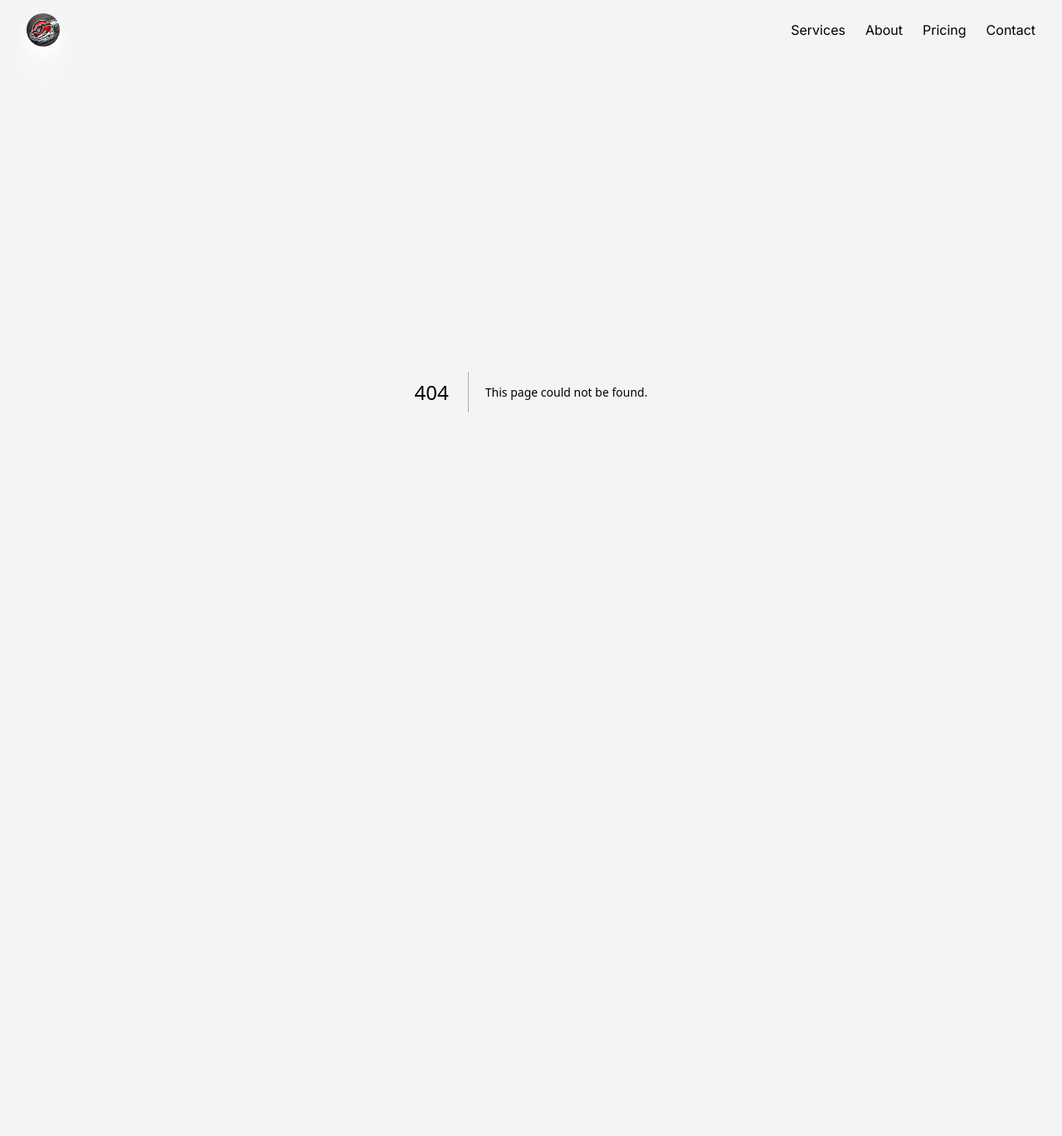
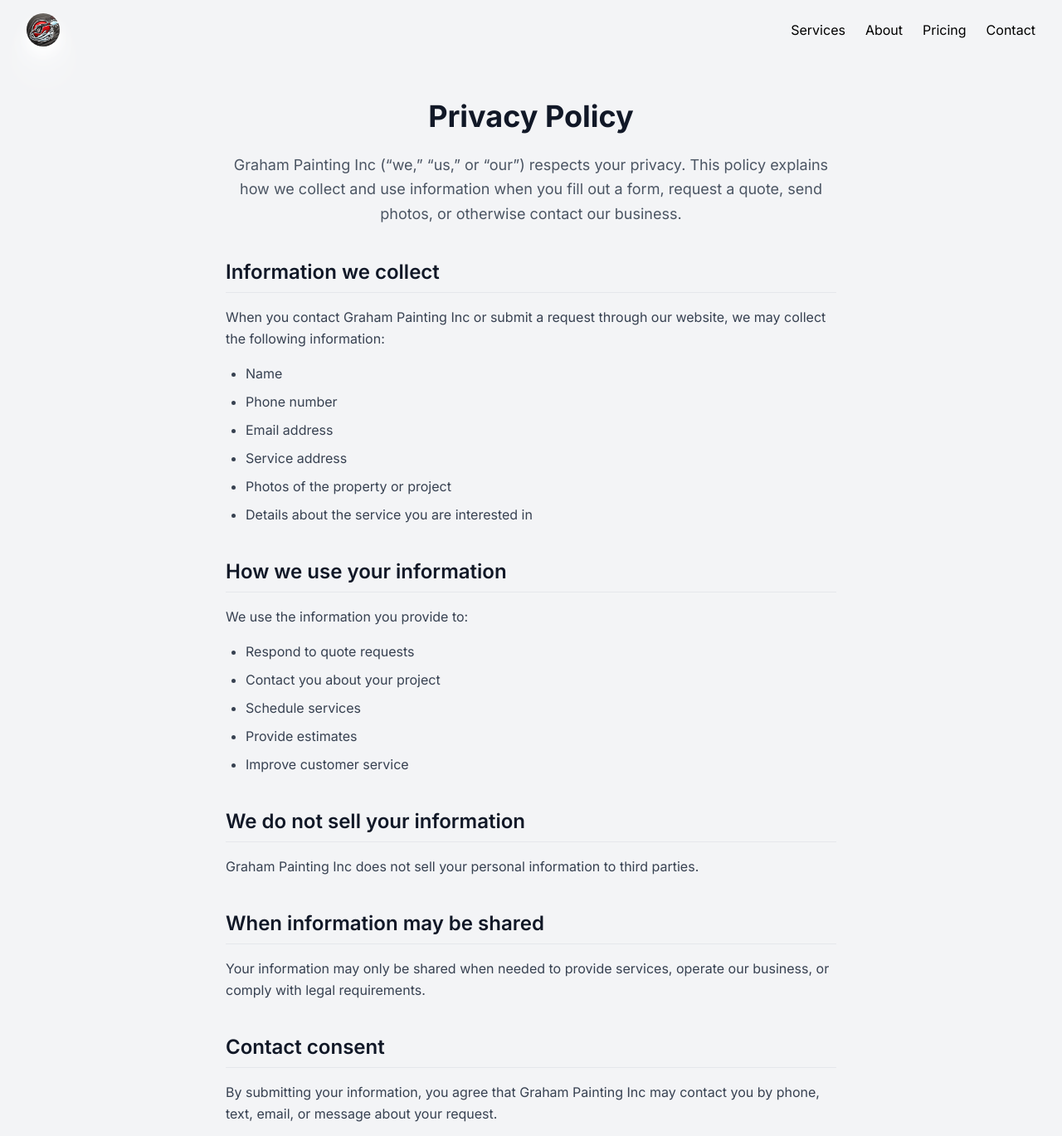
Before and after one commit to jaredvgraham/graham-power-washing, a Next.js app: page /privacy-policy in a window 1280 px wide. Before the commit this address had no page. Shown: the top 1369 px of the page at 83% size. Before the commit the page ends 872 px from the top, so only its background shows below. Built offline with nearby package versions, Linux system fonts and the light colour scheme.

Commit message:
privacy p

```diff
--- /dev/null
+++ b/src/app/privacy-policy/page.tsx
@@ -0,0 +1,168 @@
+import type { Metadata } from "next";
+import Link from "next/link";
+import { clientData } from "@/../config";
+
+function formatPhoneDisplay(digits: string) {
+  const d = digits.replace(/\D/g, "");
+  if (d.length === 10) {
+    return `(${d.slice(0, 3)}) ${d.slice(3, 6)}-${d.slice(6)}`;
+  }
+  return digits;
+}
+
+const phoneDisplay = formatPhoneDisplay(clientData.phone);
+const phoneHref = `tel:+1${clientData.phone.replace(/\D/g, "")}`;
+
+export const metadata: Metadata = {
+  title: "Privacy Policy | Graham Painting Inc",
+  description:
+    "Privacy Policy for Graham Painting Inc. Learn how we collect, use, and protect your information when you request a quote or contact us.",
+  alternates: {
+    canonical: "https://www.grahampowerwashing.com/privacy-policy",
+  },
+};
+
+export default function PrivacyPolicyPage() {
+  return (
+    <main className="mx-auto max-w-3xl px-4 py-12">
+      <h1 className="mb-6 text-center text-4xl font-bold text-gray-900">
+        Privacy Policy
+      </h1>
+      <p className="mb-10 text-center text-lg leading-relaxed text-gray-600">
+        Graham Painting Inc (&ldquo;we,&rdquo; &ldquo;us,&rdquo; or
+        &ldquo;our&rdquo;) respects your privacy. This policy explains how we
+        collect and use information when you fill out a form, request a quote,
+        send photos, or otherwise contact our business.
+      </p>
+
+      <div className="space-y-10 text-gray-700">
+        <section aria-labelledby="information-we-collect">
+          <h2
+            id="information-we-collect"
+            className="mb-4 border-b border-gray-200 pb-2 text-2xl font-semibold text-gray-900"
+          >
+            Information we collect
+          </h2>
+          <p className="mb-4 leading-relaxed">
+            When you contact Graham Painting Inc or submit a request through our
+            website, we may collect the following information:
+          </p>
+          <ul className="list-disc space-y-2 pl-6 leading-relaxed">
+            <li>Name</li>
+            <li>Phone number</li>
+            <li>Email address</li>
+            <li>Service address</li>
+            <li>Photos of the property or project</li>
+            <li>Details about the service you are interested in</li>
+          </ul>
+        </section>
+
+        <section aria-labelledby="how-we-use-information">
+          <h2
+            id="how-we-use-information"
+            className="mb-4 border-b border-gray-200 pb-2 text-2xl font-semibold text-gray-900"
+          >
+            How we use your information
+          </h2>
+          <p className="mb-4 leading-relaxed">
+            We use the information you provide to:
+          </p>
+          <ul className="list-disc space-y-2 pl-6 leading-relaxed">
+            <li>Respond to quote requests</li>
+            <li>Contact you about your project</li>
+            <li>Schedule services</li>
+            <li>Provide estimates</li>
+            <li>Improve customer service</li>
+          </ul>
+        </section>
+
+        <section aria-labelledby="we-do-not-sell">
+          <h2
+            id="we-do-not-sell"
+            className="mb-4 border-b border-gray-200 pb-2 text-2xl font-semibold text-gray-900"
+          >
+            We do not sell your information
+          </h2>
+          <p className="leading-relaxed">
+            Graham Painting Inc does not sell your personal information to third
+            parties.
+          </p>
+        </section>
+
+        <section aria-labelledby="information-sharing">
+          <h2
+            id="information-sharing"
+            className="mb-4 border-b border-gray-200 pb-2 text-2xl font-semibold text-gray-900"
+          >
+            When information may be shared
+          </h2>
+          <p className="leading-relaxed">
+            Your information may only be shared when needed to provide services,
+            operate our business, or comply with legal requirements.
+          </p>
+        </section>
+
+        <section aria-labelledby="contact-consent">
+          <h2
+            id="contact-consent"
+            className="mb-4 border-b border-gray-200 pb-2 text-2xl font-semibold text-gray-900"
+          >
+            Contact consent
+          </h2>
+          <p className="leading-relaxed">
+            By submitting your information, you agree that Graham Painting Inc
+            may contact you by phone, text, email, or message about your
+            request.
+          </p>
+        </section>
+
+        <section aria-labelledby="your-choices">
+          <h2
+            id="your-choices"
+            className="mb-4 border-b border-gray-200 pb-2 text-2xl font-semibold text-gray-900"
+          >
+            Your choices
+          </h2>
+          <p className="mb-4 leading-relaxed">
+            If you would like your information updated or deleted, please
+            contact Graham Painting Inc using the information below.
+          </p>
+          <div className="rounded-lg border border-gray-200 bg-gray-50 p-5">
+            <p className="font-semibold text-gray-900">Graham Painting Inc</p>
+            <p className="mt-2">
+              Email:{" "}
+              <a
+                href={`mailto:${clientData.email}`}
+                className="text-blue-700 underline hover:text-blue-800"
+              >
+                {clientData.email}
+              </a>
+            </p>
+            <p className="mt-1">
+              Phone:{" "}
+              <a
+                href={phoneHref}
+                className="text-blue-700 underline hover:text-blue-800"
+              >
+                {phoneDisplay}
+              </a>
+            </p>
+          </div>
+        </section>
+      </div>
+
+      <p className="mt-12 border-t border-gray-200 pt-6 text-sm text-gray-500">
+        Last updated: June 10, 2026
+      </p>
+
+      <div className="mt-8 text-center">
+        <Link
+          href="/"
+          className="text-blue-700 font-semibold underline hover:text-blue-800"
+        >
+          Return to Home
+        </Link>
+      </div>
+    </main>
+  );
+}
--- a/src/components/Footer.tsx
+++ b/src/components/Footer.tsx
@@ -46,6 +46,11 @@
                     Contact
                   </a>
                 </li>
+                <li>
+                  <a href="/privacy-policy" className="hover:text-white">
+                    Privacy Policy
+                  </a>
+                </li>
               </ul>
             </nav>
             <div className="flex space-x-6">
```
Also changed, not shown: public/si2.jpg (added), 1 other file (tests, documents, lock files or other folders).
